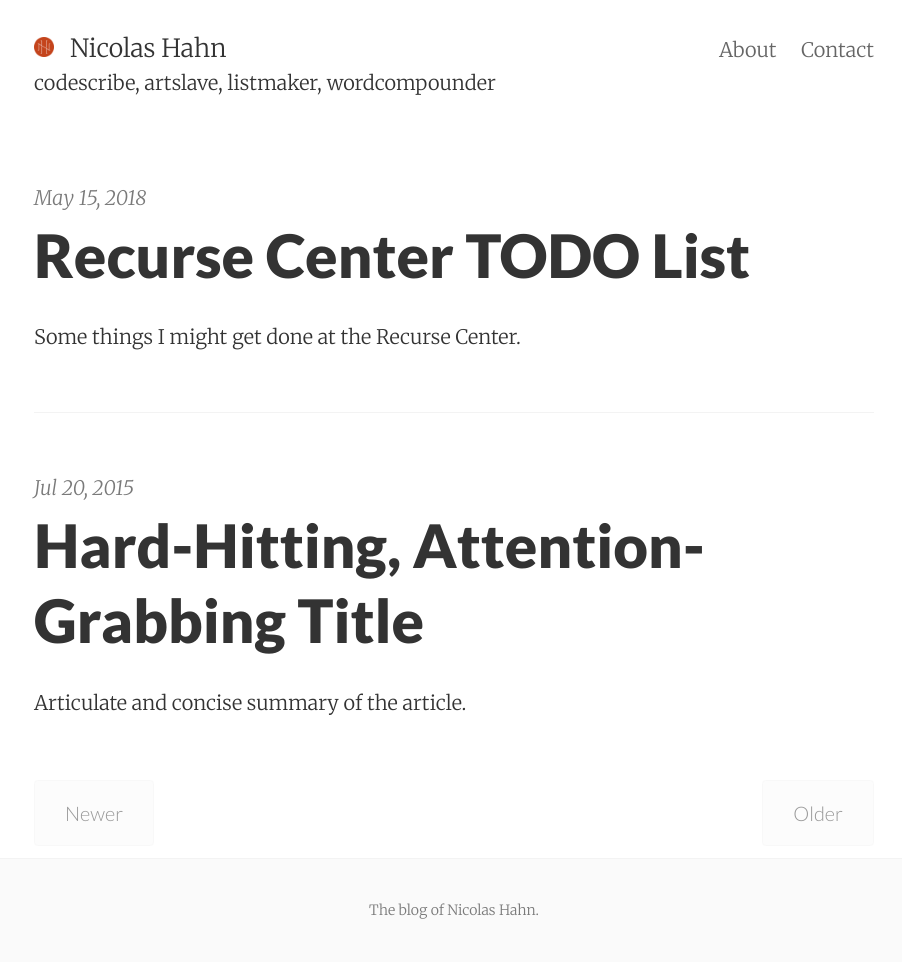
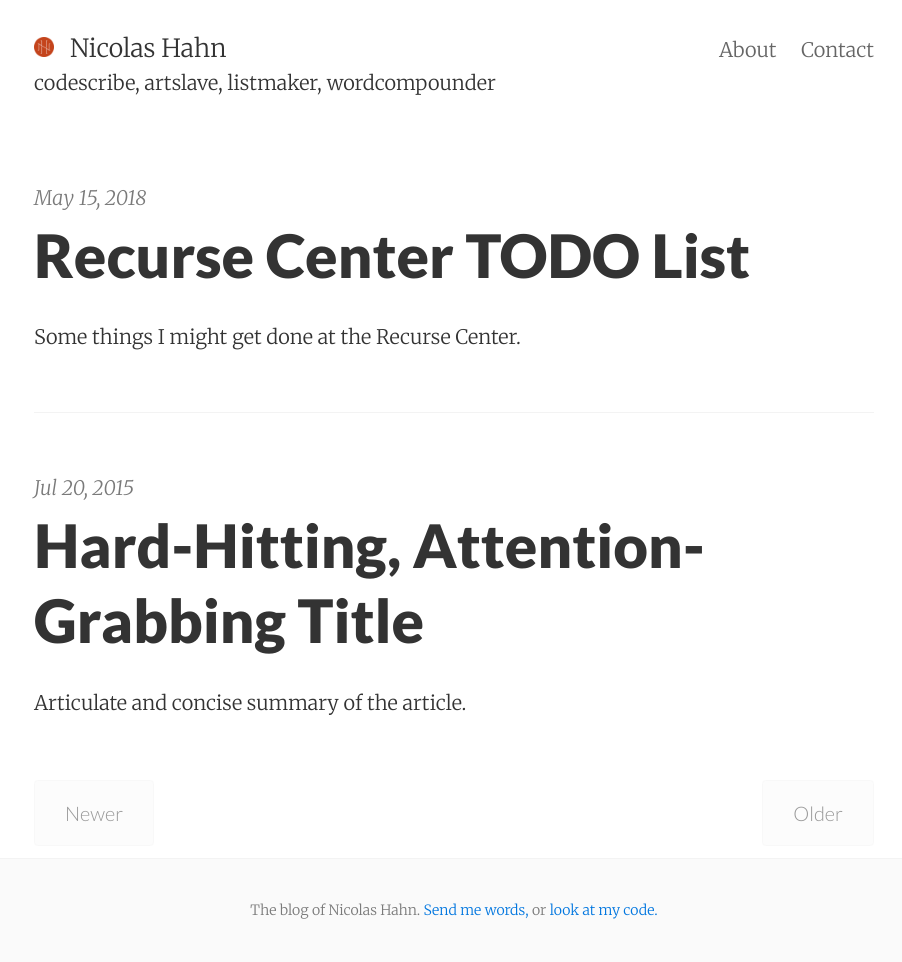
Before and after one commit to nicolashahn/nicolashahn.github.io, a Jekyll site: the page built from index.html, in a window 1280 px wide. Shown: the whole page, without its empty margins (186-1088 px from the left). Built offline with Jekyll 4.4.1, drawn with Linux system fonts in a browser that asks for light colours; the list of posts is cut into pages by our own code.

Commit message:
update footer

```diff
--- a/_includes/footer.html
+++ b/_includes/footer.html
@@ -2,6 +2,8 @@
   <div class="measure">
     <small>
       The blog of Nicolas Hahn.
+      <a href="mailto:{{ site.email }}">Send me words,</a> or
+      <a href="https://github.com/{{ site.github_username }}">look at my code.</a>
     </small>
   </div>
 </footer>
```
